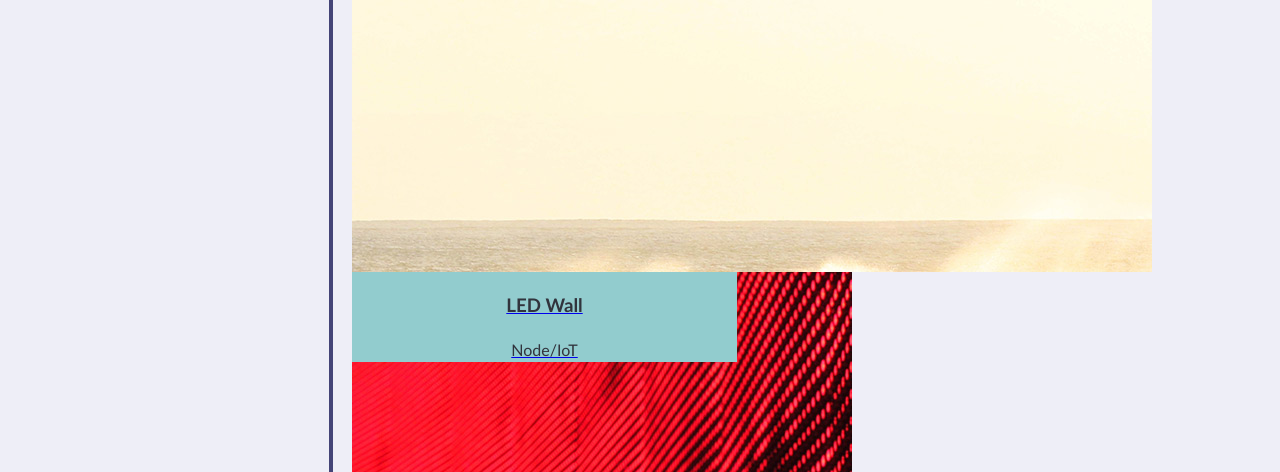
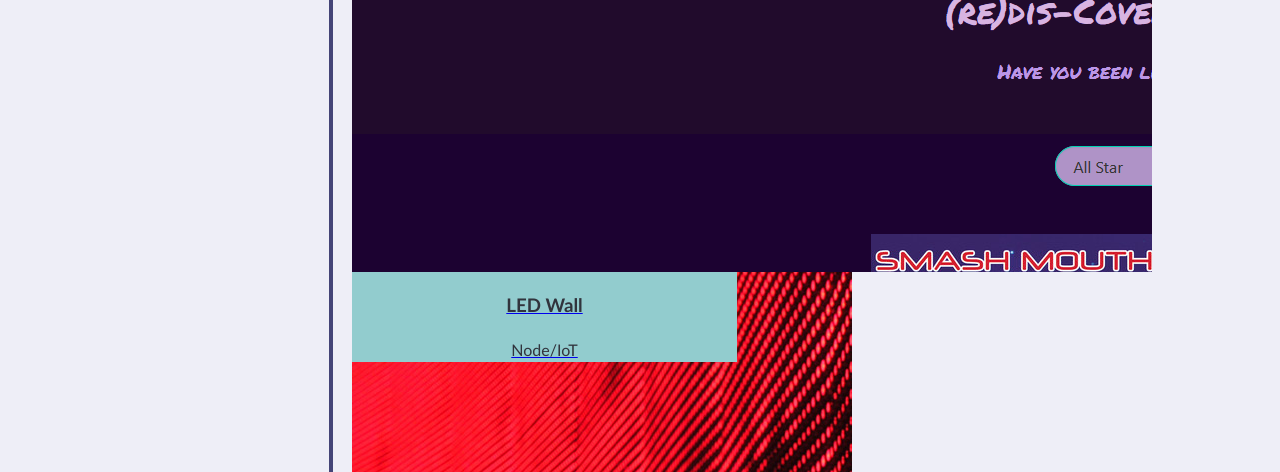
Before and after one commit to CoolJH2K/my-portfolio, a plain HTML site: page index.html in a window 1280 px wide. Shown: the part 717-1189 px from the top of the page. Drawn offline with Linux system fonts and the light colour scheme.

Commit message:
Fixed a typo in one of the images.

```diff
--- a/assets/css/style.css
+++ b/assets/css/style.css
@@ -146,7 +146,7 @@ section div a div {
 
 /* Stylizes the Surf Report image in the Work section */
 .surf-report {
-    background-image: url("../images/02-portfolio-4.jpg");
+    background-image: url("../images/dis-cover-music-screenshot.png");
     display: flex;
     flex-direction: row;
     flex-wrap: wrap;
```
Also changed, not shown: assets/images/dis-cover-music-screenshot.png (renamed from assets/images/dis-cover-music-screnshot.png).
